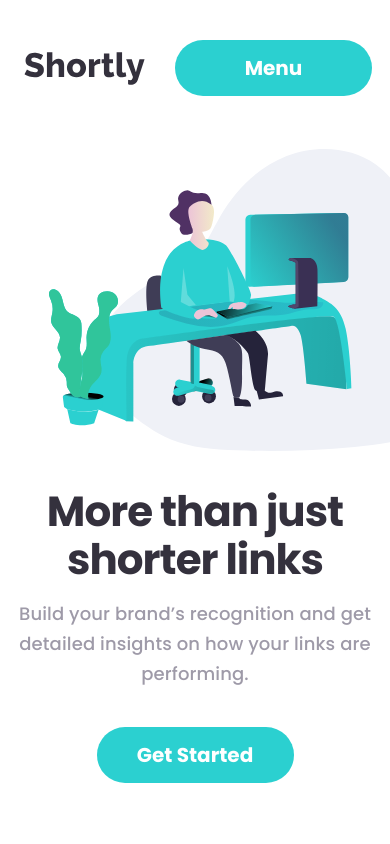
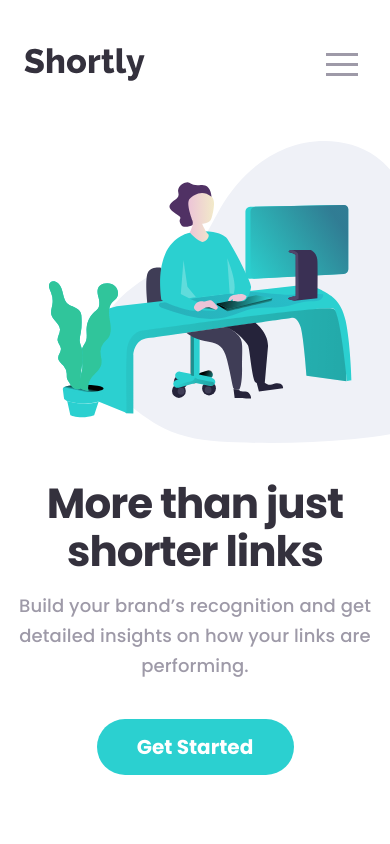
Before and after one commit to KiddAlexx/url-shortening-api-FM, a React (Vite) app: page / in a window 390 px wide. Shown: the top 844 px of the page. Built offline with nearby package versions, Linux system fonts and the light colour scheme; the HTML template or start-up script is replaced by a standard one.

Commit message:
install hamburger-react and set up for use with mobile menu on smaller screens

```diff
--- a/package.json
+++ b/package.json
@@ -10,6 +10,7 @@
   },
   "dependencies": {
     "framer-motion": "^10.12.10",
+    "hamburger-react": "^2.5.0",
     "nanoid": "^4.0.2",
     "react": "^18.2.0",
     "react-dom": "^18.2.0"
--- a/src/App.css
+++ b/src/App.css
@@ -42,10 +42,6 @@ a:hover {
 }
 
 /********************Reusable Styles*******************/
-.btn-mobile-menu {
-  /* ********temp****** */
-  display: none;
-}
 
 .btn-main {
   background-color: var(--cyan);
@@ -118,6 +114,10 @@ a:hover {
   line-height: 2.2rem;
 }
 
+/********************Hamburger-Menu*******************/
+.hamburger-react {
+  display: none;
+}
 /********************Hero-Component*******************/
 
 .hero-container {
--- a/src/components/Header.jsx
+++ b/src/components/Header.jsx
@@ -1,5 +1,6 @@
 import shortlyLogo from '../assets/imgs/logo.svg';
 import { useState } from 'react';
+import { Squash as Hamburger } from 'hamburger-react';
 
 function Header() {
   const [menuActive, setMenuActive] = useState(false);
@@ -45,9 +46,11 @@ function Header() {
           </li>
         </ul>
       </div>
-      <button className="btn-main btn-mobile-menu" onClick={toggleMenu}>
-        Menu
-      </button>
+      <Hamburger
+        color="#9e9aa8"
+        className="btn-mobile-menu"
+        onToggle={toggleMenu}
+      />
     </nav>
   );
 }
--- a/src/queries.css
+++ b/src/queries.css
@@ -247,6 +247,7 @@
     color: #ffffff;
     font-size: 1.8rem;
     line-height: 2.8rem;
+    justify-content: space-between;
   }
   .menu-auth-container {
     /*     display: flex;
@@ -272,8 +273,7 @@
     display: flex;
   }
 
-  .btn-mobile-menu {
-    /* ********temp****** */
+  .hamburger-react {
     display: block;
   }
 
```
Also changed, not shown: 1 other file (tests, documents, lock files or other folders).
